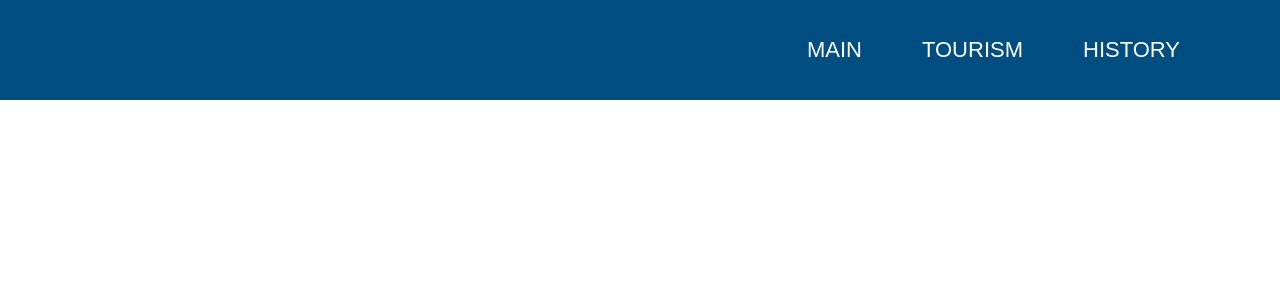
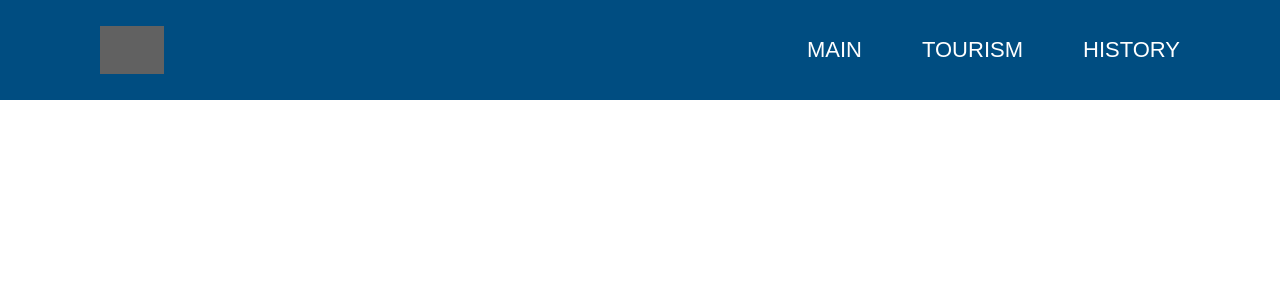
Before and after one commit to dan1aa/aero, a PHP site: page /tourism.html in a window 1280 px wide; the page is wider, and only the part inside the window is pictured. Shown: the top 299 px of that part. Run offline with PHP 8.4, Linux system fonts and the light colour scheme; some libraries are stand-ins or nearby versions; some web fonts are replaced; grey boxes are pictures that could not be loaded.

Commit message:
logo and map fix

```diff
--- a/css/header.css
+++ b/css/header.css
@@ -4,7 +4,9 @@ header {
     width: 100%;
     display: flex;
     align-items: center;
-    justify-content: flex-end;
+    justify-content: space-between;
+    padding-left: 100px;
+    padding-right: 100px;
 }
 header * {
     color: white;
@@ -16,11 +18,14 @@ header a {
 header a:first-child, header a:nth-child(2) {
     margin-right: 60px;
 }
+header img {
+    filter: invert(1);
+    width: 64px;
+}
 .header_menu {
     width: 600px;
     height: 100%;
     display: flex;
     align-items: center;
     justify-content: flex-end;
-    padding-right: 100px;
 }
--- a/css/tourism.css
+++ b/css/tourism.css
@@ -30,10 +30,6 @@ content {
 }
 .content_fill span {
     font-size: 20px;
-}
-.maps{
-    width: 500px;
-    height: 500px;
 }
 content + h2, .slider + h2 {
     margin-bottom: 40px;
--- a/tourism.html
+++ b/tourism.html
@@ -15,6 +15,7 @@
 <body>
     <div class="container">
         <header>
+            <img src="https://image.flaticon.com/icons/png/512/3800/3800026.png" alt="">
             <div class="header_menu">
                 <a href="">MAIN</a>
                 <a href="tourism.html">TOURISM</a>
@@ -34,7 +35,7 @@
                     enim ipsam voluptatem quia voluptas sit aspernatur aut odit aut fugit, sed quia consequuntur magni dolores
                     eos qui ratione voluptatem sequi nesciunt. Neque porro.</span>
             </div>
-            <div class="mapouter"><div class="gmap_canvas"><iframe class="gmap_iframe" height="500" width="500" frameborder="0" scrolling="no" marginheight="0" marginwidth="0" src="https://maps.google.com/maps?width=600&amp;height=400&amp;hl=en&amp;t=&amp;z=14&amp;ie=UTF8&amp;iwloc=B&amp;output=embed"></iframe></div></div>
+            <div class="mapouter"><div class="gmap_canvas"><iframe class="gmap_iframe" height="600" width="600" frameborder="0" scrolling="no" marginheight="0" marginwidth="0" src="https://maps.google.com/maps?width=600&amp;height=400&amp;hl=en&amp;t=&amp;z=14&amp;ie=UTF8&amp;iwloc=B&amp;output=embed"></iframe></div></div>
         </content>
         <h2>BEAUTIFUL PLACES NEAR AEROPORT</h2>
         <div class="slider">
```
